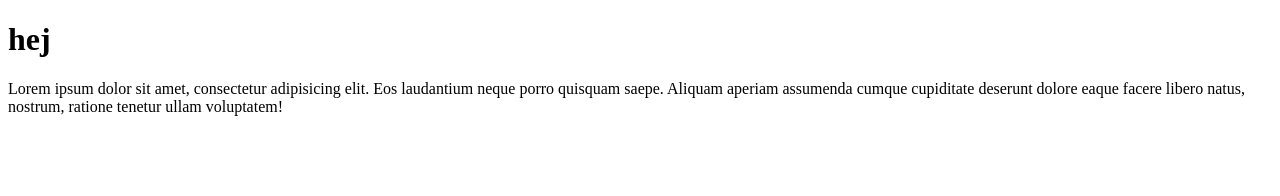
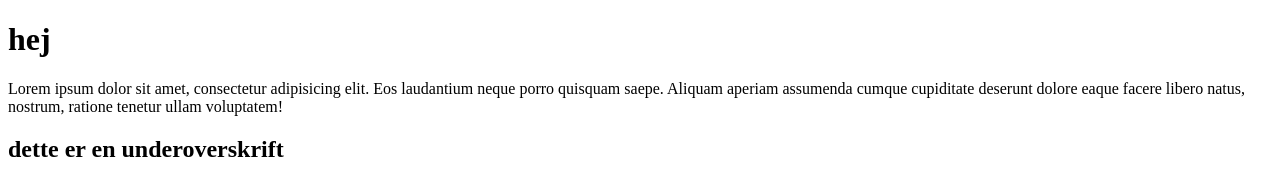
Before and after one commit to Filippahallgren/FilippaHallgren, a plain HTML site: page index.html in a window 1280 px wide. Drawn offline with Linux system fonts and the light colour scheme.

Commit message:
tilf'jet h2

```diff
--- a/index.html
+++ b/index.html
@@ -10,5 +10,7 @@
 
 <p>Lorem ipsum dolor sit amet, consectetur adipisicing elit. Eos laudantium neque porro quisquam saepe. Aliquam aperiam assumenda cumque cupiditate deserunt dolore eaque facere libero natus, nostrum, ratione tenetur ullam voluptatem!</p>
 
+<h2>dette er en underoverskrift</h2>
+
 </body>
 </html>
```
